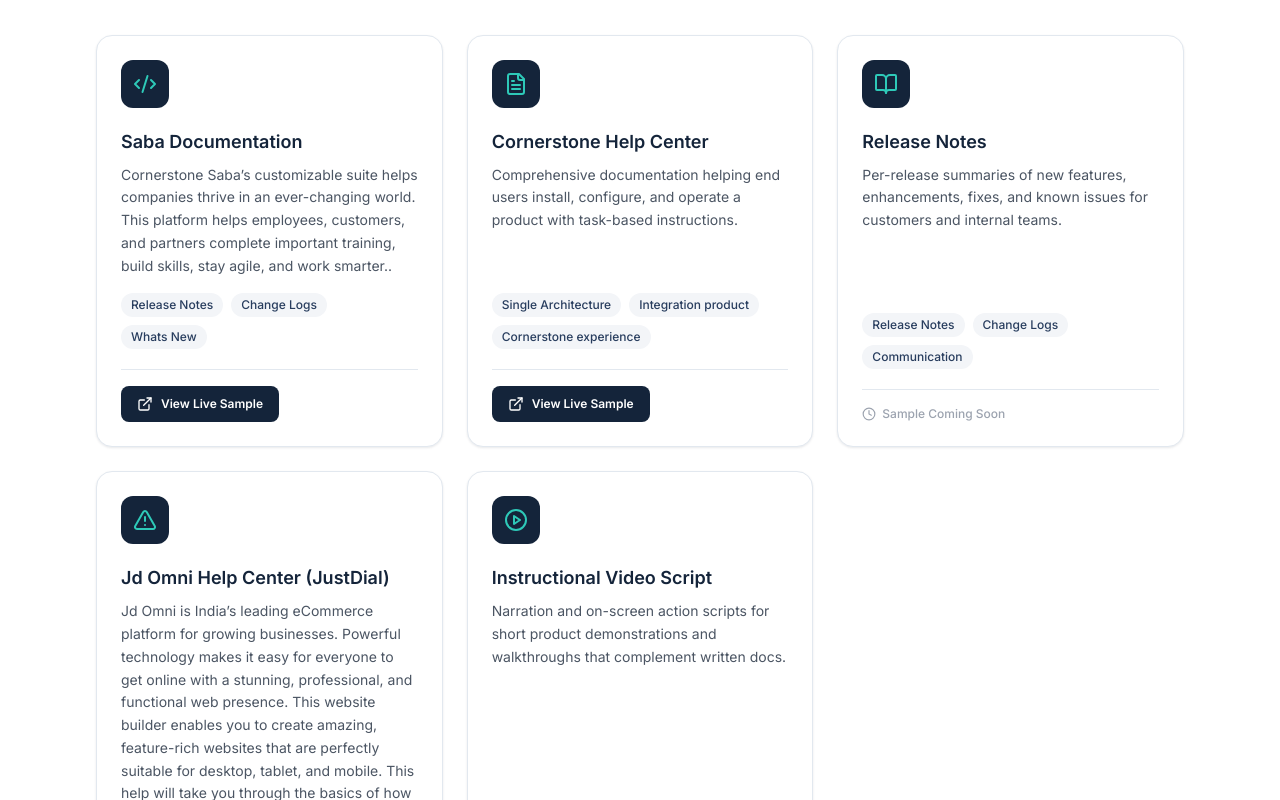
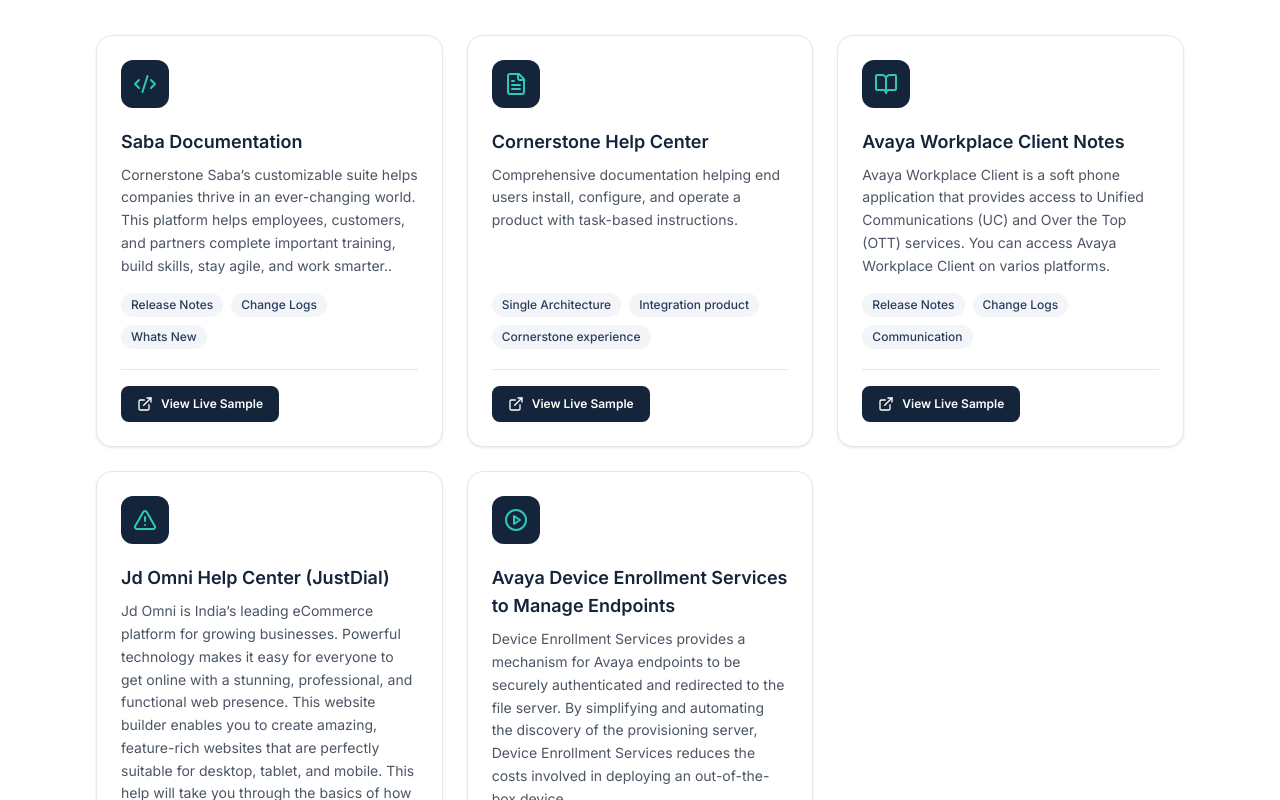
Before and after one commit to mahadevbabies7-creator/senior-technical-writer-portfolio, a React (Vite) app: page / in a window 1280 px wide. Shown: the part 3800-4600 px from the top of the page. Built offline with nearby package versions, Linux system fonts and the light colour scheme.

Commit message:
Update portfolio.ts

```diff
--- a/src/data/portfolio.ts
+++ b/src/data/portfolio.ts
@@ -213,12 +213,12 @@ export const portfolio: PortfolioItem[] = [
     },
   },
   {
-    type: 'Release Notes',
+    type: 'Avaya Workplace Client Notes',
     description:
-      'Per-release summaries of new features, enhancements, fixes, and known issues for customers and internal teams.',
+      'Avaya Workplace Client is a soft phone application that provides access to Unified Communications (UC) and Over the Top (OTT) services. You can access Avaya Workplace Client on varios platforms.',
     tags: ['Release Notes', 'Change Logs', 'Communication'],
     icon: BookOpen,
-    sampleUrl: '',
+    sampleUrl: 'https://documentation.avaya.com/en-us/home/bundle/avaya-communicator/avaya_ix_workplace_client_overview_specification_a/avaya-workplace-client-overview.html',
     caseStudy: {
       overview: '',
       audience: '',
@@ -247,12 +247,12 @@ export const portfolio: PortfolioItem[] = [
       outcome: '',
     },
   {
-    type: 'Instructional Video Script',
+    type: 'Avaya Device Enrollment Services to Manage Endpoints',
     description:
-      'Narration and on-screen action scripts for short product demonstrations and walkthroughs that complement written docs.',
+      'Device Enrollment Services provides a mechanism for Avaya endpoints to be securely authenticated and redirected to the file server. By simplifying and automating the discovery of the provisioning server, Device Enrollment Services reduces the costs involved in deploying an out-of-the-box device..',
     tags: ['Video Script', 'Multimedia', 'UX Writing'],
     icon: PlayCircle,
-    sampleUrl: '',
+    sampleUrl: 'https://documentation.avaya.com/en-us/home/bundle/device-enrollment-service/usingavayadeviceenrollmentservicestomanageendpoint/device-enrollment-services-overview.html',
     caseStudy: {
       overview: '',
       audience: '',
```
